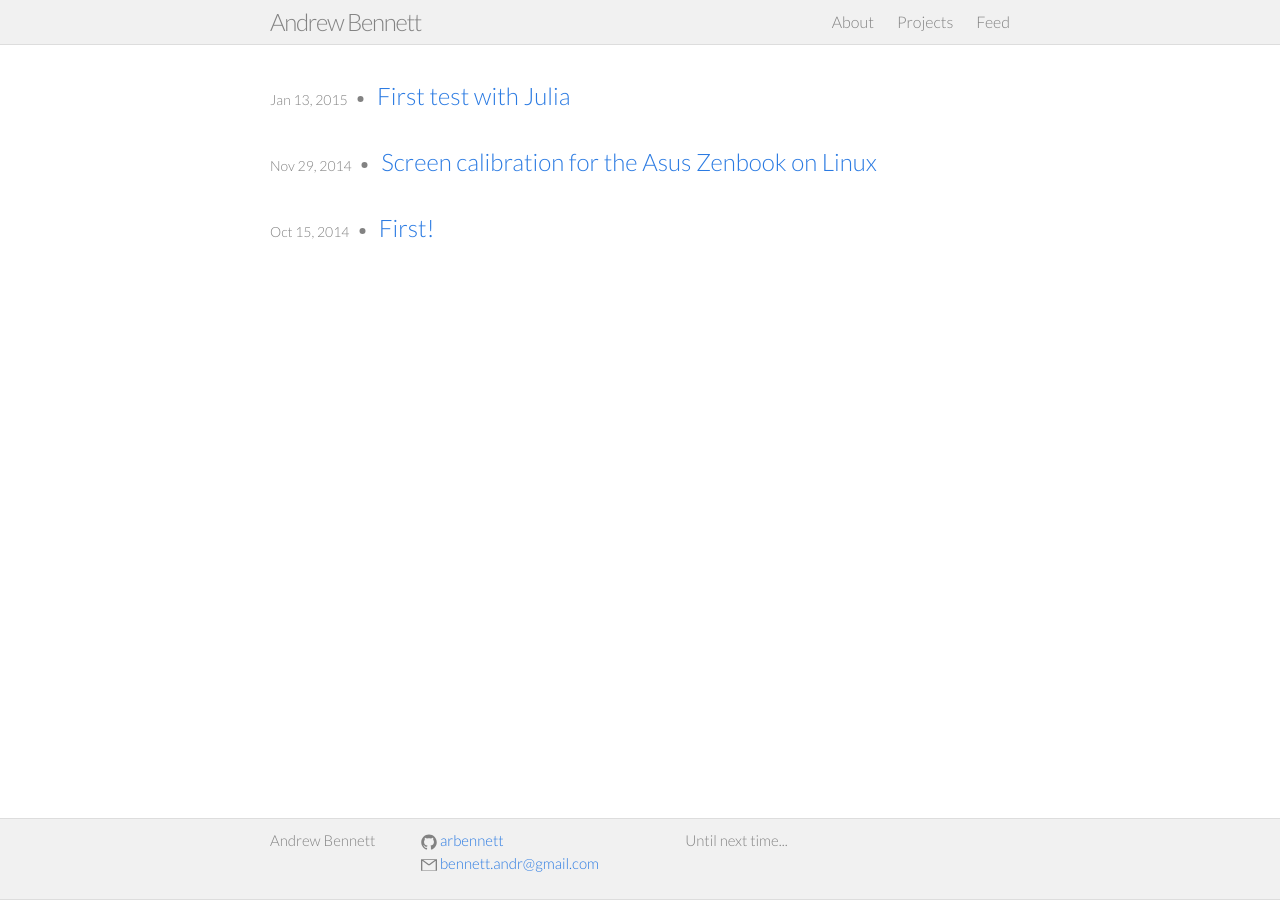
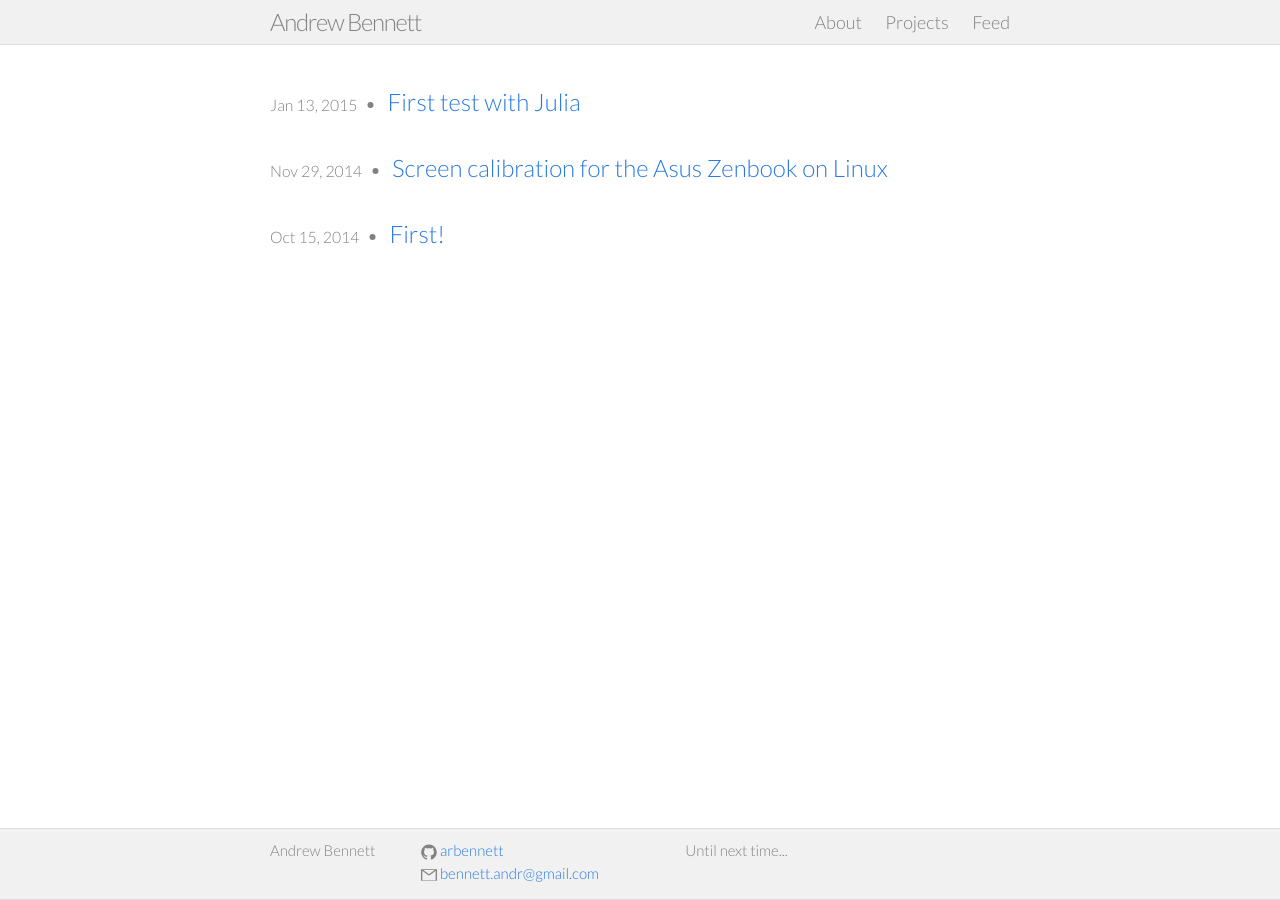
Before and after one commit to arbennett/arbennett.github.io, a Jekyll site: the page built from index.html, in a window 1280 px wide. Built offline with Jekyll 4.4.1, drawn with Linux system fonts in a browser that asks for light colours.

Commit message:
Updating layout so that footer is stuck at the bottom.  Increasing font size for posts.

```diff
--- a/_config.yml
+++ b/_config.yml
@@ -4,7 +4,7 @@
 description: > # this means to ignore newlines until "baseurl:"
   Until next time...
 baseurl: "" # the subpath of your site, e.g. /blog/
-url: "http://arbennett.com" # the base hostname & protocol for your site
+url: "http://arbennett.github.io" # the base hostname & protocol for your site
 
 github_username:  arbennett
 email_username:  bennett.andr@gmail.com
--- a/_layouts/default.html
+++ b/_layouts/default.html
@@ -8,12 +8,10 @@
 {% include header.html %}
 
 <div class="page-content">
-      <div class="wrapper">
     <br>
     {{ content }}
     <br>
     <br>
-      </div>
 </div>
 
 {% include footer.html %}
--- a/_sass/_base.scss
+++ b/_sass/_base.scss
@@ -19,8 +19,14 @@
     color: $text-color;
     background-color: $background-color;
     -webkit-text-size-adjust: 100%;
+    height: 100%;
+    min-height: 100%;
 }
 
+html {
+    height: 100%;
+    min-height: 100%;
+}
 
 
 /**
--- a/_sass/_layout.scss
+++ b/_sass/_layout.scss
@@ -98,10 +98,9 @@
     border-top: 1px solid #dddddd;
     border-bottom: 1px solid #dddddd;
     background-color: #f1f1f1;
-    padding: 10px 0;
-    position: fixed;
+    padding-top: 10px;
+    height: 60px;
     width: 100%;
-    bottom: 0px;
 }
 
 .footer-heading {
@@ -171,6 +170,23 @@
  */
 .page-content {
     padding: $spacing-unit 0;
+    min-height: calc(100% - 62px);
+    min-height: -webkit-calc(100% - 62px);
+    margin-bottom: -70px;
+    max-width: -webkit-calc(800px - (#{$spacing-unit} * 2));
+    max-width:         calc(800px - (#{$spacing-unit} * 2));
+    margin-right: auto;
+    margin-left: auto;
+    padding-right: $spacing-unit;
+    padding-left: $spacing-unit;
+    @extend %clearfix;
+
+    @include media-query($on-laptop) {
+        max-width: -webkit-calc(800px - (#{$spacing-unit}));
+        max-width:         calc(800px - (#{$spacing-unit}));
+        padding-right: $spacing-unit / 2;
+        padding-left: $spacing-unit / 2;
+    }
 }
 
 .page-heading {
@@ -201,6 +217,9 @@
 /**
  * Posts
  */
+.post {
+}
+
 .post-header {
 	margin-top: $spacing-unit;
     margin-bottom: $spacing-unit;
--- a/css/main.scss
+++ b/css/main.scss
@@ -7,7 +7,7 @@
 
 // Our variables
 $base-font-family: 'Playfair Display', serif;
-$base-font-size:   16px;
+$base-font-size:   18px;
 $small-font-size:  $base-font-size * 0.875;
 $base-line-height: 1.5;
 
--- a/index.html
+++ b/index.html
@@ -2,7 +2,7 @@
 layout: default
 ---
 
-<div class="home">
+<div class="post">
   <br>
   <ul class="post-list">
     {% for post in site.posts %}
@@ -16,7 +16,4 @@
       </li>
     {% endfor %}
   </ul>
-
-
-
 </div>
```
Also changed, not shown: 1 other file. Lines whose indentation alone changed are shown as unchanged.
